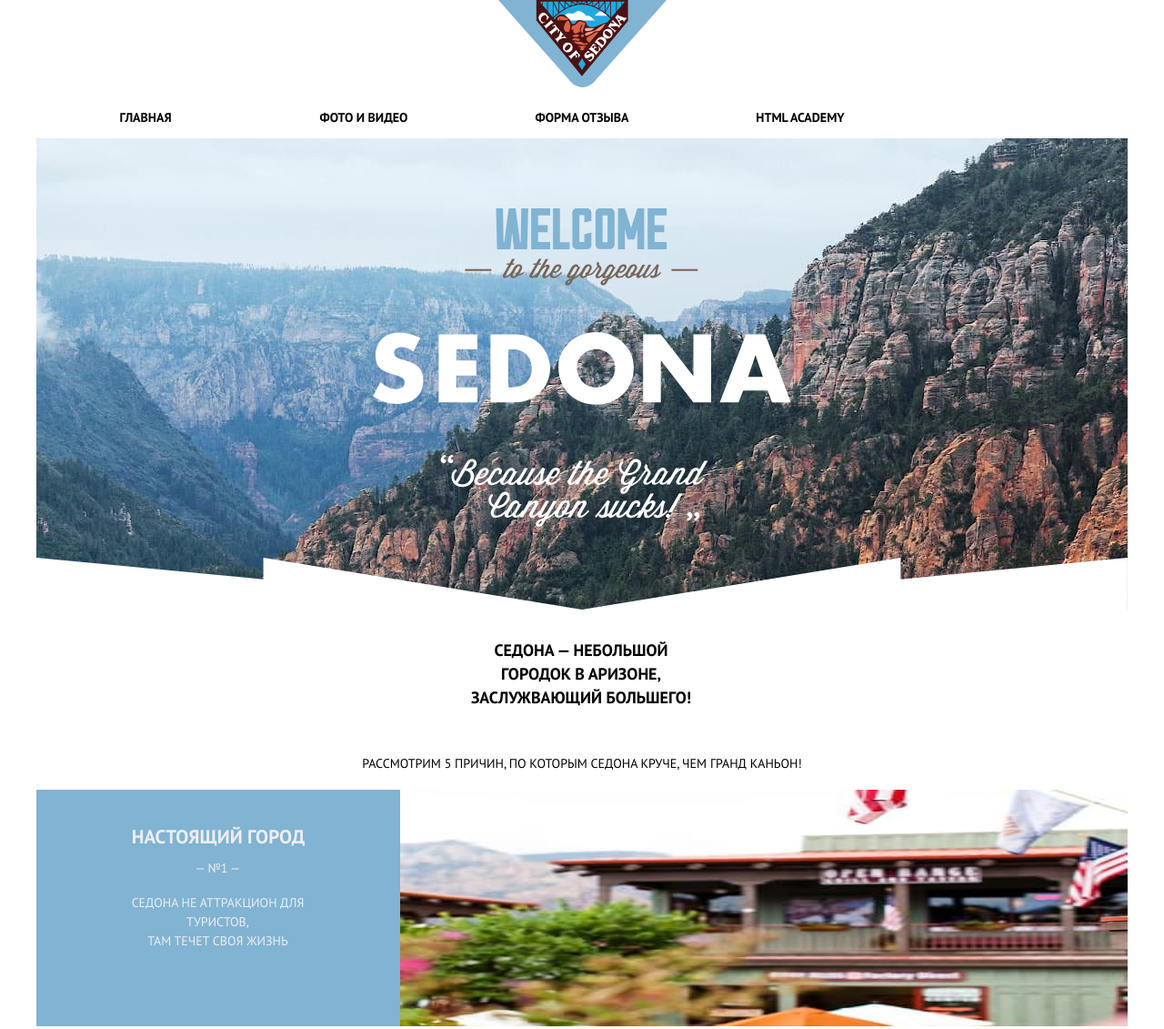
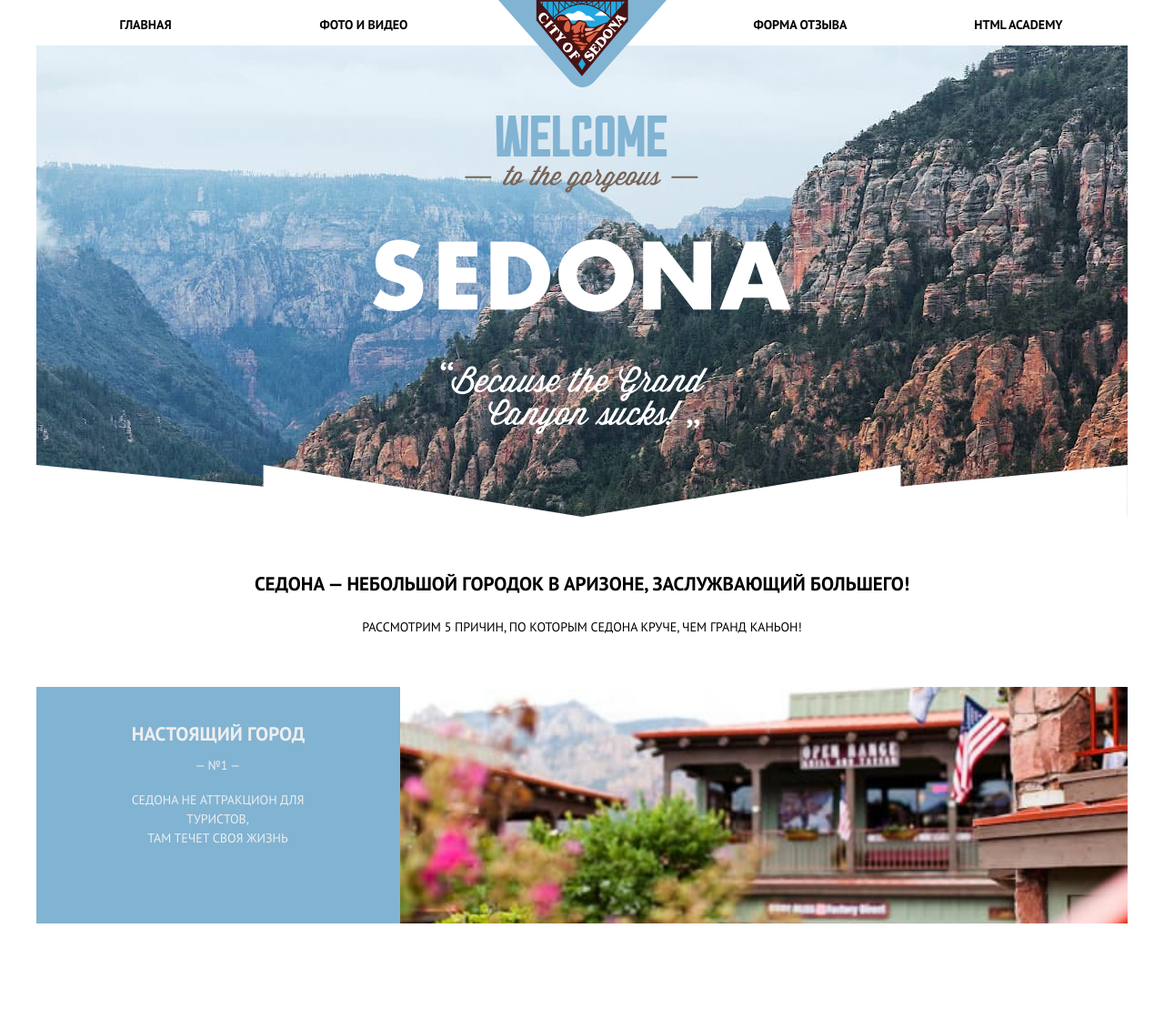
Before and after one commit to htmlacademy-adaptive/1992865-sedona-25, a website: page source/index.html in a window 1280 px wide. Shown: the top 1131 px of the page at 91% size. Drawn offline with nearby package versions, Linux system fonts and the light colour scheme; files that its build step writes are made by us from their sources.

Commit message:
Удаление лишних картинок, добавление картинок, доработка адаптивной сетки главной страницы

```diff
--- a/source/index.html
+++ b/source/index.html
@@ -12,9 +12,11 @@
   <!-- Шапка -->
   <header class="main-header">
     <div class="main-header__wrapper">
-      <a class="main-header__logo">
-        <img class="main-header__logo-image" src="./img/logo.svg" width="185" height="96" alt="Логотип города">
-      </a>
+      <div class="main-header__logo-wrapper">
+        <a class="main-header__logo">
+          <img class="main-header__logo-image" src="./img/logo.svg" width="185" height="96" alt="Логотип города">
+        </a>
+      </div>
       <nav class="main-navigation">
         <button class="main-navigation__toogle" type="button">
           <svg width="23" height="22" viewBox="0 0 23 22" fill="#81b3d2" xmlns="http://www.w3.org/2000/svg">
@@ -28,6 +30,8 @@
           </li>
           <li class="main-navigation__item">
             <a class="main-navigation__text" href="./catalog.html">Фото и видео</a>
+          </li>
+          <li class="main-navigation__item">
           </li>
           <li class="main-navigation__item">
             <a class="main-navigation__text" href="./form.html">Форма отзыва</a>
@@ -50,7 +54,7 @@
     <!-- Преимущества -->
     <section class="benefits">
       <h2 class="benefits__slogan">
-        Седона — небольшой<br> городок в Аризоне,<br> заслужвающий большего!
+        Седона — небольшой городок в Аризоне, заслужвающий большего!
       </h2>
       <p class="benefits__subtitle">
         Рассмотрим 5 причин, по которым Седона круче, чем гранд каньон!
@@ -70,7 +74,7 @@
               </p>
             </div>
             <div class="benefits__foto">
-              <img class="benefits__image" src="./img/photo-city1x1.jpg" width="320" height="260" alt="Фото города">
+              <img class="benefits__image" src="./img/photo-city.jpg" width="520" height="260" alt="Фото города">
             </div>
           </div>
           <div class="benefits__content content">
@@ -116,7 +120,7 @@
               </p>
             </div>
             <div class="benefits__foto">
-              <img class="benefits__image" src="./img/photo-bridge1x1.jpg" width="320" height="260" alt="Фото гор">
+              <img class="benefits__image" src="./img/photo-bridge.jpg" width="520" height="260" alt="Фото гор">
             </div>
           </div>
         </li>
@@ -183,7 +187,7 @@
       </h2>
       <iframe class="maps__location"
         src="https://www.google.com/maps/embed?pb=!1m18!1m12!1m3!1d1679558.6418610588!2d-112.00662598752557!3d34.69539312054227!2m3!1f0!2f0!3f0!3m2!1i1024!2i768!4f13.1!3m3!1m2!1s0x872da132f942b00d%3A0x5548c523fa6c8efd!2z0KHQtdC00L7QvdCwLCDQkNGA0LjQt9C-0L3QsCA4NjMzNiwg0KHQqNCQ!5e0!3m2!1sru!2sru!4v1648977365138!5m2!1sru!2sru"
-        width="100%" height="350" style="border: 0;" allowfullscreen="" loading="lazy"
+        width="100%" height="350" allowfullscreen="" loading="lazy" title="Местоположение города Седона"
         referrerpolicy="no-referrer-when-downgrade">
       </iframe>
     </section>
--- a/source/sass/main-footer/main-footer.scss
+++ b/source/sass/main-footer/main-footer.scss
@@ -12,6 +12,12 @@
   font-size: 21px;
   line-height: 124%;
   text-transform: uppercase;
+  margin: 0;
+  margin-bottom: 34px;
+}
+
+.main-footer__social {
+  margin: 0;
 }
 
 @media (min-width: $tablet-width) {
@@ -23,16 +29,12 @@
     justify-content: space-between;
     flex-wrap: nowrap;
     margin: 0;
+    margin-bottom: 36px;
   }
 
   .main-footer__hashtag {
     margin: 0;
     margin-left: 45px;
-  }
-
-  .main-footer__social {
-    margin-top: 36px;
-    margin-bottom: 36px;
   }
 }
 
--- a/source/sass/main-footer/social.scss
+++ b/source/sass/main-footer/social.scss
@@ -8,6 +8,8 @@
 }
 
 .social__link {
+  width: 48px;
+  height: 48px;
   background-color: #81b3d2;
   margin-right: 6px;
 }
--- a/source/sass/main-header/main-header.scss
+++ b/source/sass/main-header/main-header.scss
@@ -1,11 +1,17 @@
 .main-header__wrapper {
   width: 320px;
   margin: 0 auto;
+  position: relative;
+  z-index: 1;
 }
 
 @media (min-width: $tablet-width) {
   .main-header__wrapper {
     width: $tablet-width;
+  }
+
+  .main-header__logo-wrapper {
+    margin-bottom: -102px;
   }
 }
 
@@ -13,4 +19,8 @@
   .main-header__wrapper {
     width: $desktop-width;
   }
+
+  .main-header__logo-wrapper {
+    margin-bottom: -102px;
+  }
 }
--- a/source/sass/main-index/benefits.scss
+++ b/source/sass/main-index/benefits.scss
@@ -8,14 +8,19 @@
   font-weight: 700;
   font-size: 18px;
   line-height: 144%;
+  padding-left: 5px;
+  padding-right: 5px;
+  margin: 0;
   margin-left: 18px;
   margin-right: 20px;
-  margin-top: 32px;
   margin-bottom: 35px;
 }
 
 .benefits__subtitle {
+  margin: 0;
   margin-bottom: 18px;
+  margin-left: 20px;
+  margin-right: 20px;
 }
 
 .benefits__list {
@@ -57,7 +62,9 @@
 }
 
 .benefits__image {
+  width: 320px;
   display: block;
+  object-fit: cover;
 }
 
 @media (min-width: $tablet-width) {
@@ -65,10 +72,23 @@
     width: $tablet-width;
   }
 
+  .benefits__slogan {
+    font-size: 21px;
+    margin-right: 124px;
+    margin-left: 124px;
+    margin-bottom: 22px;
+  }
+
+  .benefits__subtitle {
+    margin: 0;
+    margin-bottom: 55px;
+  }
+
   .benefits__list {
     display: flex;
     flex-wrap: wrap;
     padding: 0;
+    margin-bottom: 61px;
   }
 
   .benefits__item {
--- a/source/sass/main-index/main-index.scss
+++ b/source/sass/main-index/main-index.scss
@@ -5,12 +5,14 @@
   background-position: bottom;
   background-size: contain;
   background-color: #e3f0f9;
+  margin-bottom: 32px;
 }
 
 @media (min-width: $tablet-width) {
   .main-index__intro {
     background-image: url("../img/intro-divider-tablet.svg"), url("../img/index-intro-tablet.jpg");
     min-height: 518px;
+    margin-bottom: 48px;
   }
 }
 
@@ -18,5 +20,6 @@
   .main-index__intro {
     background-image: url("../img/intro-divider-desktop.svg"), url("../img/index-intro-desktop.jpg");
     min-height: 518px;
+    margin-bottom: 59px;
   }
 }
--- a/source/sass/maps.scss
+++ b/source/sass/main-index/maps.scss
@@ -1,3 +1,4 @@
 .maps__location {
   margin-bottom: 38px;
+  border: none;
 }
--- a/source/sass/main-index/search.scss
+++ b/source/sass/main-index/search.scss
@@ -22,12 +22,13 @@
     font-weight: 700;
     font-size: 30px;
     line-height: 87%;
-    margin-top: 61px;
+    margin: 0;
     margin-bottom: 33px;
   }
 
   .search__description {
     text-align: center;
+    margin-bottom: 41px;
     margin-left: 167px;
     margin-right: 166px;
   }
@@ -40,6 +41,7 @@
 
   .search__description {
     text-align: center;
+    margin-bottom: 46px;
     margin-left: 383px;
     margin-right: 382px;
   }
--- a/source/sass/style.scss
+++ b/source/sass/style.scss
@@ -9,6 +9,7 @@
 @import "./main-index/benefits.scss";
 @import "./main-index/content.scss";
 @import "./main-index/search.scss";
+@import "./main-index/maps.scss";
 @import "./button.scss";
 @import "./main-footer/main-footer.scss";
 @import "./main-footer/social.scss";
```
Also changed, not shown: source/img/photo-bridge.jpg (added), source/img/photo-bridge1x1.jpg (deleted), source/img/photo-city.jpg (added), source/img/photo-city1x1.jpg (deleted).
